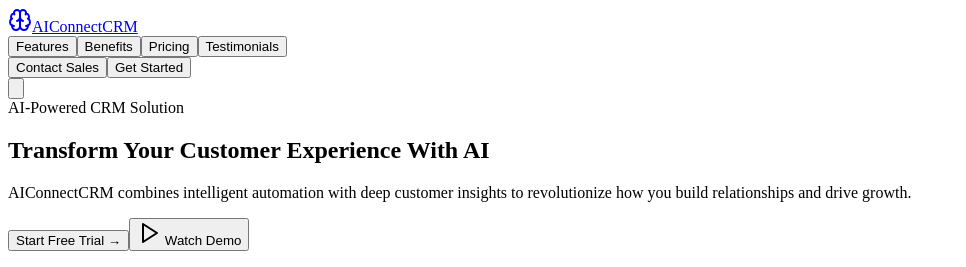
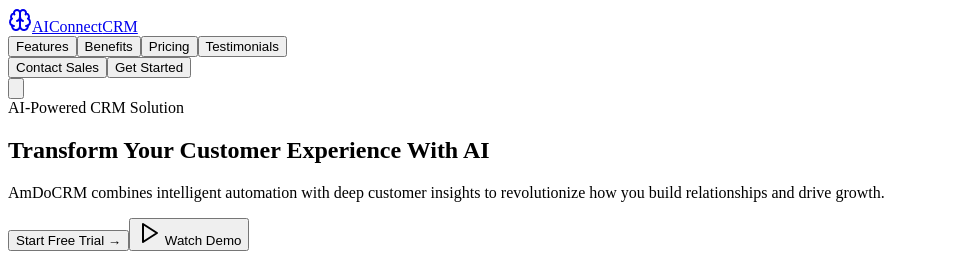
Before and after one commit to VERSABIT/crm_landing, a React (Vite) app in the folder client/: page / in a window 1280 px wide. Shown: the top 267 px of the page, without its empty margins (0-966 px from the left). Built offline with nearby package versions, Linux system fonts and the light colour scheme.

Commit message:
Update hero.tsx

```diff
--- a/client/src/components/sections/hero.tsx
+++ b/client/src/components/sections/hero.tsx
@@ -28,7 +28,7 @@ export default function Hero() {
               </h1>
             </div>
             <p className="text-lg md:text-xl text-gray-600 max-w-2xl">
-              AICon<span className="text-accent">nect</span>CRM combines intelligent automation with deep customer insights to revolutionize how you build relationships and drive growth.
+              Am<span className="text-accent">Do</span>CRM combines intelligent automation with deep customer insights to revolutionize how you build relationships and drive growth.
             </p>
             <div className="flex flex-col sm:flex-row space-y-4 sm:space-y-0 sm:space-x-4 pt-4">
               <Button
@@ -71,7 +71,7 @@ export default function Hero() {
               <img
                 className="w-full h-auto object-cover"
                 src="https://images.unsplash.com/photo-1552664730-d307ca884978?ixlib=rb-4.0.3&ixid=MnwxMjA3fDB8MHxwaG90by1wYWdlfHx8fGVufDB8fHx8&auto=format&fit=crop&w=1050&q=80"
-                alt="Business professionals using AICon CRM dashboard"
+                alt="Business professionals using AmDo CRM dashboard"
               />
             </div>
           </motion.div>
```
